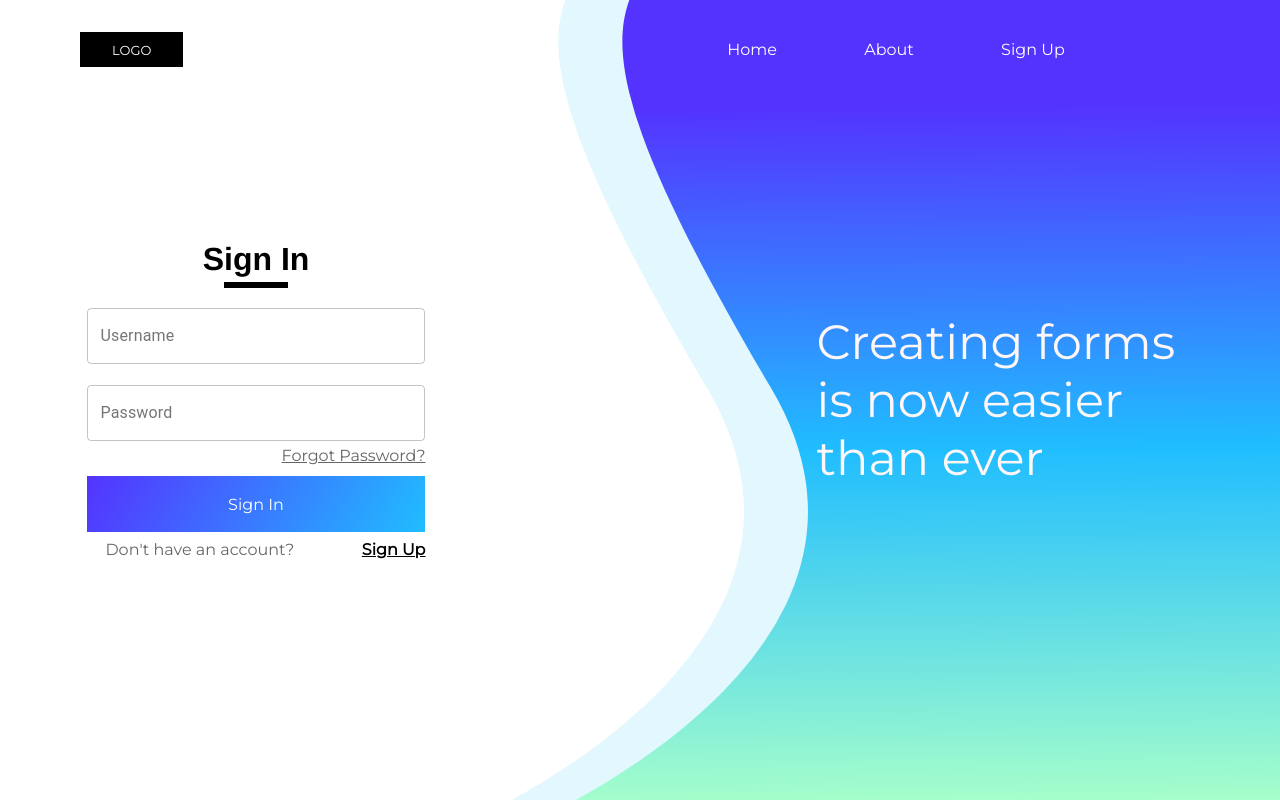
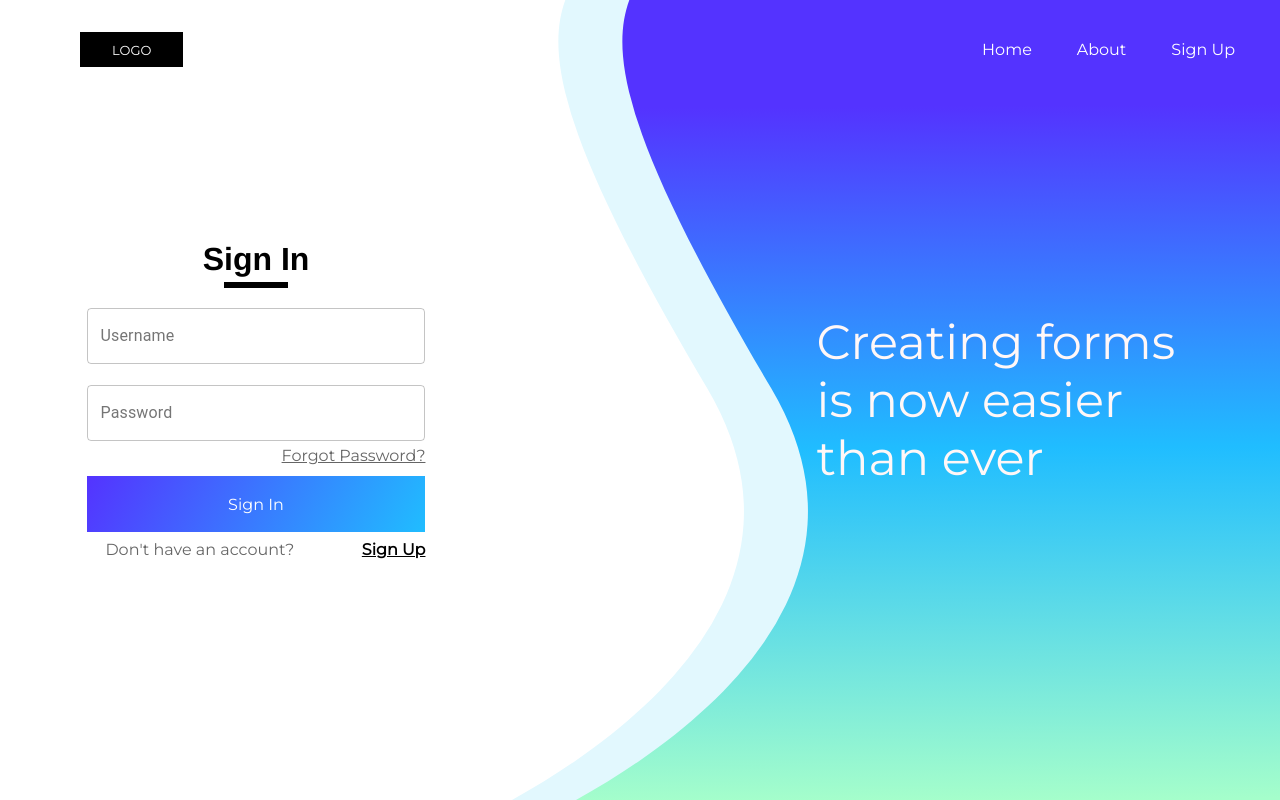
Before and after one commit to Shishir-Ashok/G-forms_spinoff, a React (Create React App) app: page /logIn in a window 1280 px wide. Shown: the top 800 px of the page. Built offline with nearby package versions, Linux system fonts and the light colour scheme.

Commit message:
navbar fix

```diff
--- a/src/Components/OptionalNavbar/OptinalNavbar.scss
+++ b/src/Components/OptionalNavbar/OptinalNavbar.scss
@@ -1,6 +1,6 @@
 .OptionalNavbar {
   position: fixed;
-  display: grid;
+  display: flex;
   justify-content: space-between;
   font-family: Montserrat;
   width: 100vw;
--- a/src/Components/SignUp/SignUp.scss
+++ b/src/Components/SignUp/SignUp.scss
@@ -73,6 +73,7 @@
     background-size: cover;
     background-repeat: no-repeat;
     position: relative;
+    pointer-events: none;
 
     .SignUp-background {
       background-image: url("/assets/svg/Signin_bg.svg");
```
